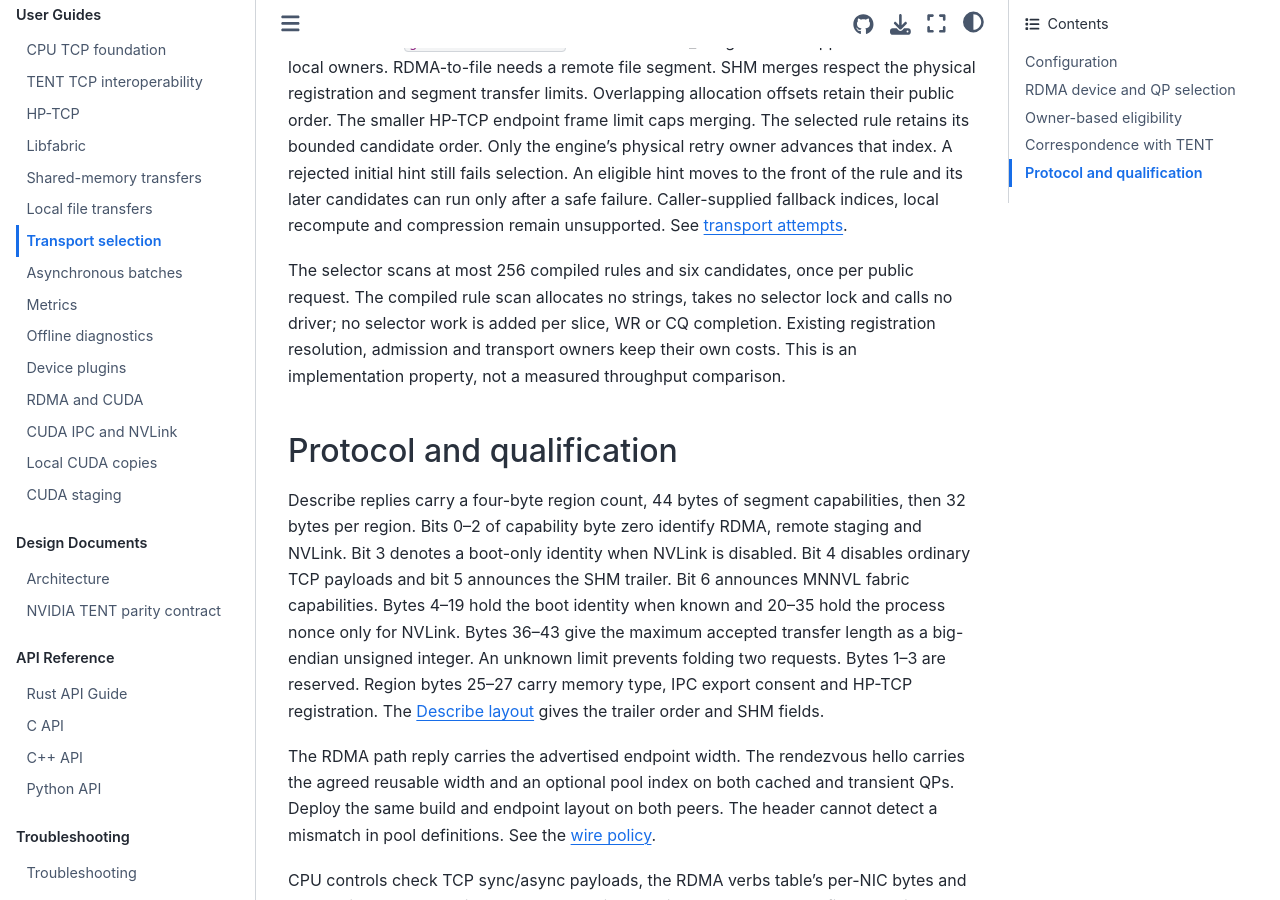
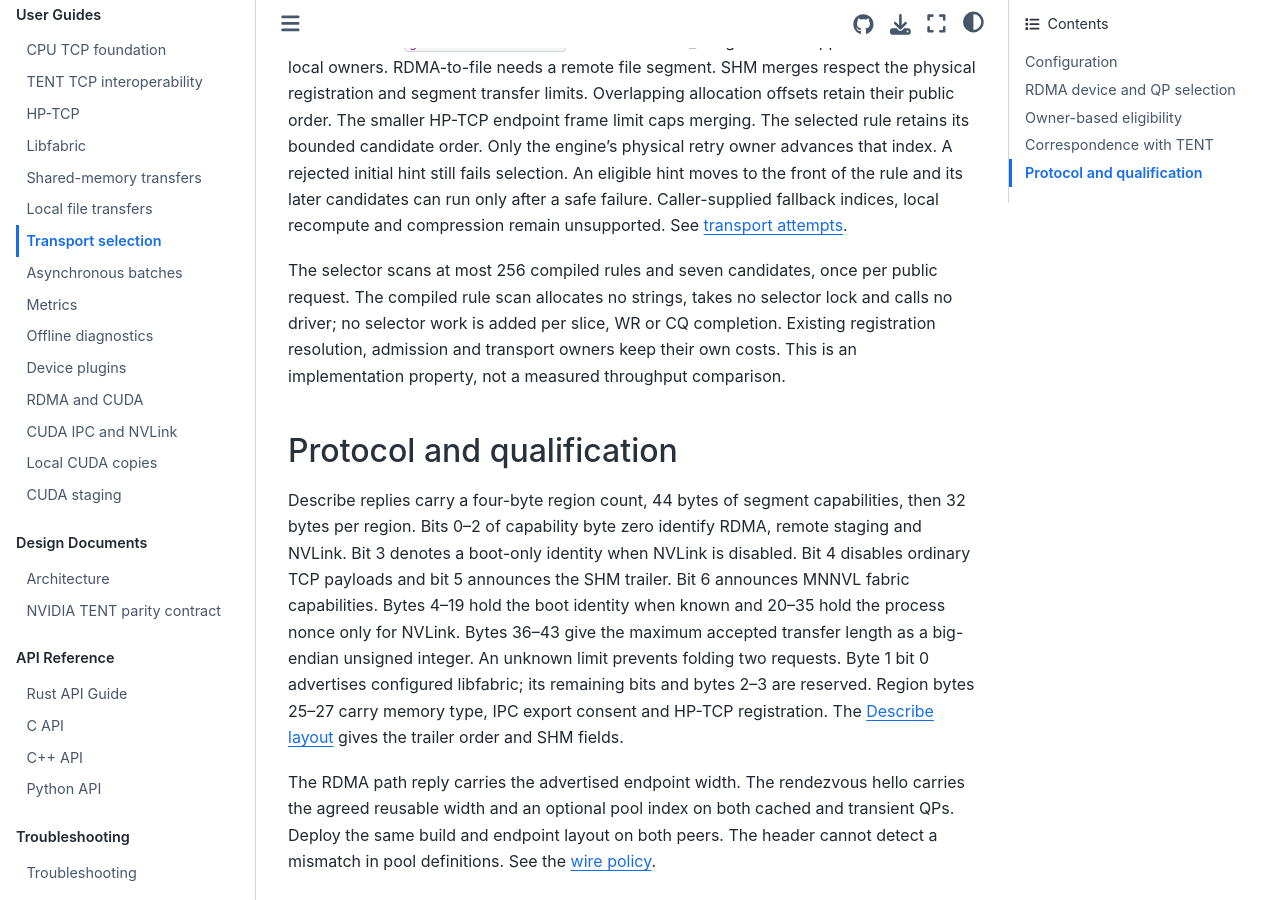
Before and after one commit to OrbitInfra/OrbitTE, a Sphinx documentation site: the page built from docs/transport-selection.md, in a window 1280 px wide and 900 px high, scrolled down 5583 px. Built offline with Sphinx 7.4.7 and the Sphinx Book theme 1.1.4, drawn with Linux system fonts in a browser that asks for light colours.

Commit message:
docs(fabric): reconcile Describe capability and selector bounds

```diff
--- a/docs/transport-selection.md
+++ b/docs/transport-selection.md
@@ -177,7 +177,7 @@ candidates can run only after a safe failure. Caller-supplied fallback indices,
 local recompute and compression remain unsupported. See
 [transport attempts](async-batches.md#transport-attempts).
 
-The selector scans at most 256 compiled rules and six candidates, once per
+The selector scans at most 256 compiled rules and seven candidates, once per
 public request. The compiled rule scan allocates no strings, takes no selector lock and calls
 no driver; no selector work is added per slice, WR or CQ completion. Existing
 registration resolution, admission and transport owners keep their own costs.
@@ -192,7 +192,8 @@ when NVLink is disabled. Bit 4 disables ordinary TCP payloads and bit 5
 announces the SHM trailer. Bit 6 announces MNNVL fabric capabilities. Bytes 4–19 hold the boot identity when known and
 20–35 hold the process nonce only for NVLink. Bytes 36–43 give the maximum
 accepted transfer length as a big-endian unsigned integer. An unknown limit
-prevents folding two requests. Bytes 1–3 are reserved. Region
+prevents folding two requests. Byte 1 bit 0 advertises configured libfabric;
+its remaining bits and bytes 2–3 are reserved. Region
 bytes 25–27 carry memory type, IPC export consent and HP-TCP registration.
 The [Describe layout](cpu-tcp.md#development-wire-contract) gives the trailer order and SHM fields.
 
```
Also changed, not shown: docs/cpu-tcp.md (+3 -1 lines).
